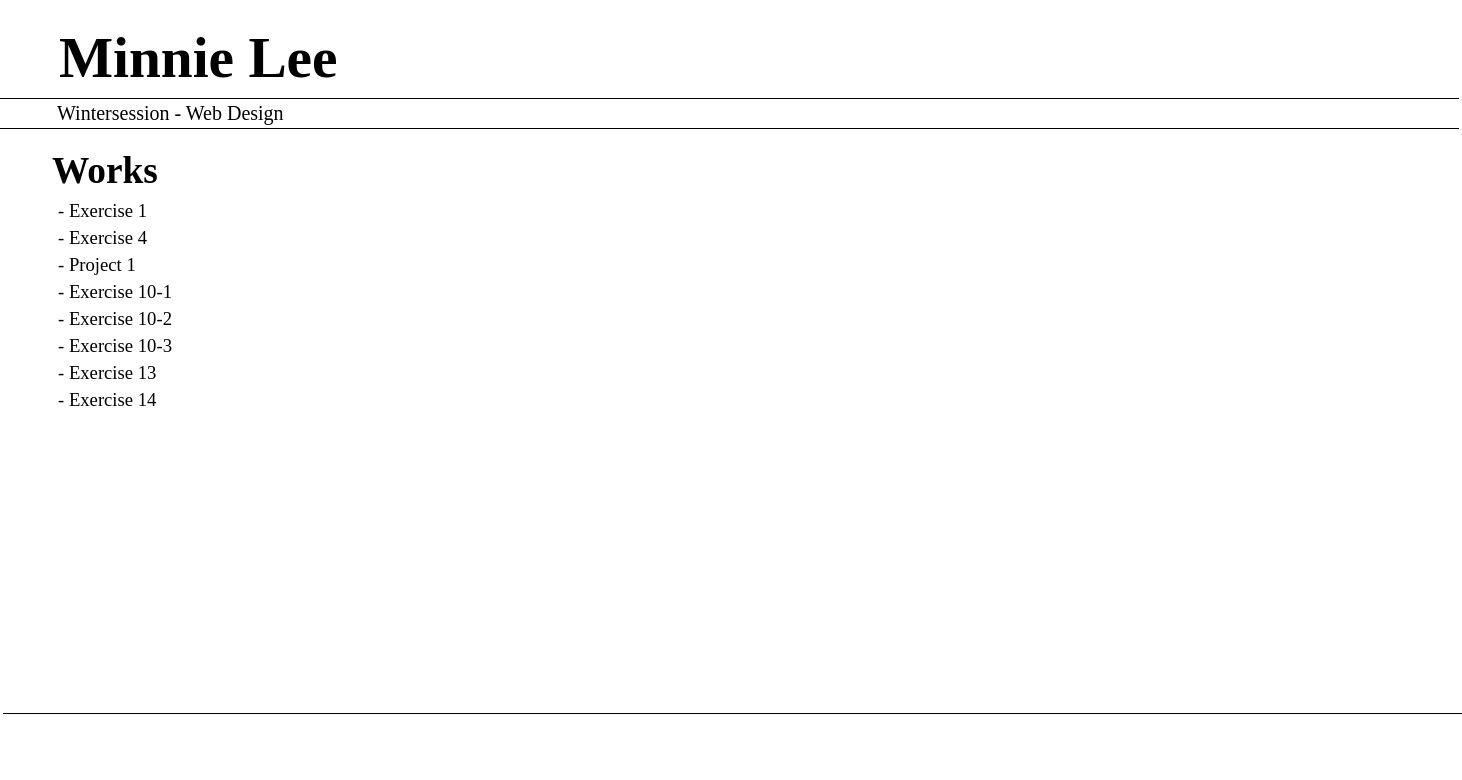
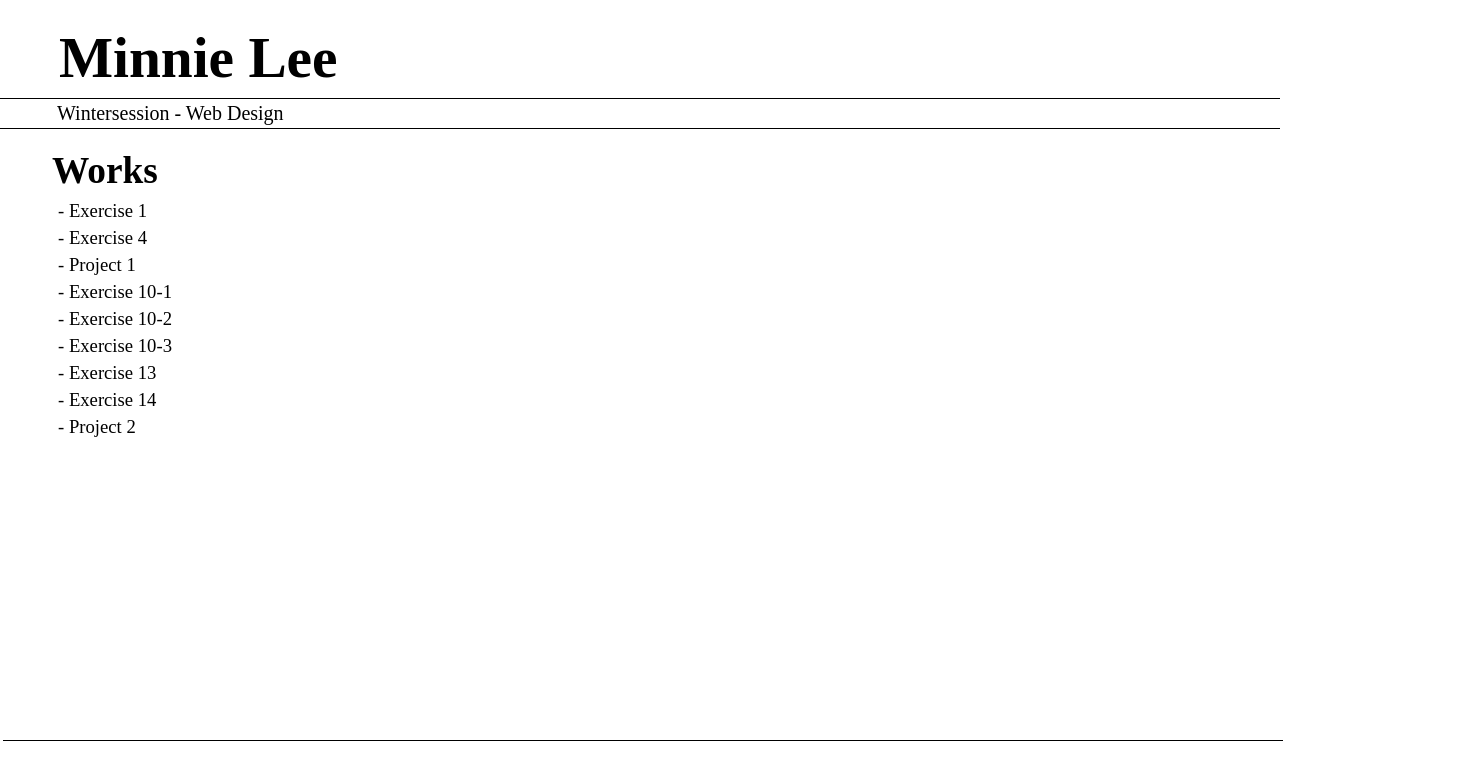
Before and after one commit to MinnieLee/Compilation, a plain HTML site: page index.html in a window 1280 px wide. Shown: the whole page, 1462 px wide, since content can reach past the window. Drawn offline with nearby package versions, Linux system fonts and the light colour scheme.

Commit message:
02_08_22

```diff
--- a/index.html
+++ b/index.html
@@ -35,6 +35,7 @@
             <p class="content"><a href='https://editor.p5js.org/MinnieLee/full/sc-RllTyK'>- Exercise 10-3</a></p>
             <p class="content"><a href='https://editor.p5js.org/MinnieLee/full/vSZJ3QHRZ'>- Exercise 13</a></p>
             <p class="content"><a href='https://minnielee.github.io/Exercise-14/'>- Exercise 14</a></p>
+            <p class="content"><a href='https://minnielee.github.io/MHL-Project-2-1/'>- Project 2</a></p>
 
            <div class="box4">
           </div>
--- a/style.css
+++ b/style.css
@@ -52,7 +52,7 @@
 	  .box1{
 		background-color: black;
 	  height: 0.1vh;
-	  width: 114%;
+	  width: 100vw;
 	  }
 
 	  .box2{
@@ -68,7 +68,7 @@
 	  .box4{
 		background-color: black;
 	  height: 0.1vh;
-	  width: 114%;
+	  width: 100vw;
 	  margin-top: 37.8vh;
 	  margin-left:3px;
 	  margin-right:3px;
@@ -150,7 +150,7 @@
 
 	  .line{
 		height:1px;
-		width: 114%;
+		width: 100vw;
 		background-color: black;
 	}
 
```
